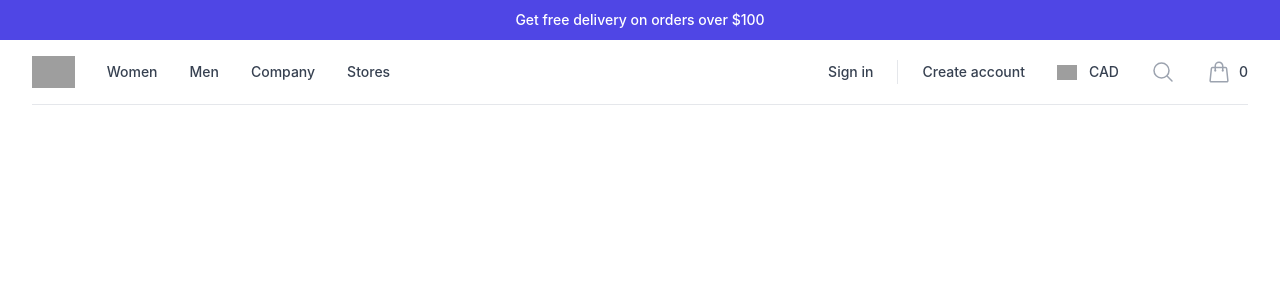
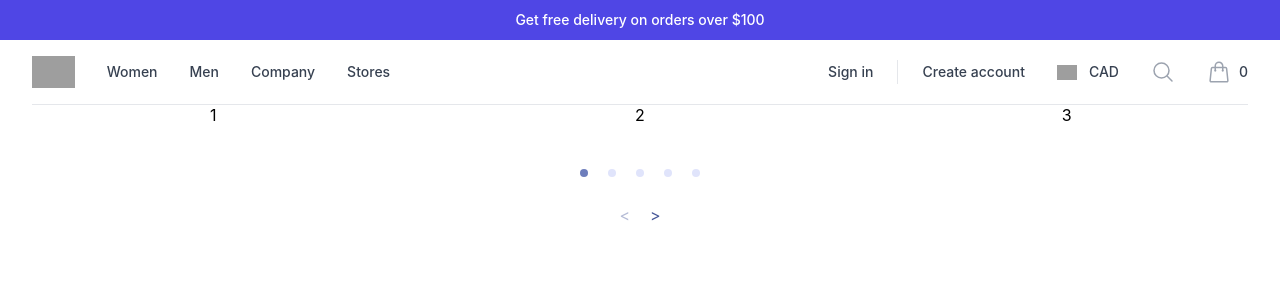
Before and after one commit to hassanupmyranks/E-Commerce-Shopping-Website, a React (Create React App) app in the folder e-commerce/: page / in a window 1280 px wide. Shown: the top 300 px of the page. Built offline with nearby package versions, Linux system fonts and the light colour scheme; grey boxes are pictures that could not be loaded.

Commit message:
e-commerce-2

```diff
--- a/e-commerce/package.json
+++ b/e-commerce/package.json
@@ -15,7 +15,10 @@
     "react": "^18.3.1",
     "react-alice-carousel": "^2.9.1",
     "react-dom": "^18.3.1",
+    "react-router-dom": "^6.23.1",
     "react-scripts": "5.0.1",
+    "router": "^1.3.8",
+    "routes": "^2.1.0",
     "web-vitals": "^2.1.4"
   },
   "scripts": {
--- a/e-commerce/src/App.js
+++ b/e-commerce/src/App.js
@@ -1,10 +1,11 @@
 import './App.css';
-import Navigation from './customer/component/Navigation/Navigation';
+import { Carousel, Navigation } from './customer/component';
 
 function App() {
   return (
     <div className="App">
       <Navigation />
+      <Carousel />
     </div>
   );
 }
--- /dev/null
+++ b/e-commerce/src/customer/component/HomeCarosel/MainCarosel.jsx
@@ -0,0 +1,26 @@
+import React from 'react';
+import AliceCarousel from 'react-alice-carousel';
+import 'react-alice-carousel/lib/alice-carousel.css';
+
+const responsive = {
+    0: { items: 1 },
+    568: { items: 2 },
+    1024: { items: 3 },
+};
+
+const items = [
+    <div className="item" data-value="1">1</div>,
+    <div className="item" data-value="2">2</div>,
+    <div className="item" data-value="3">3</div>,
+    <div className="item" data-value="4">4</div>,
+    <div className="item" data-value="5">5</div>,
+];
+
+export const Carousel = () => (
+    <AliceCarousel
+        mouseTracking
+        items={items}
+        responsive={responsive}
+        controlsStrategy="alternate"
+    />
+);
--- /dev/null
+++ b/e-commerce/src/customer/component/index.jsx
@@ -0,0 +1,6 @@
+import Navigation from "./Navigation/Navigation";
+import { Carousel } from "./HomeCarosel/MainCarosel";
+export {
+    Navigation,
+    Carousel
+};
--- /dev/null
+++ b/e-commerce/src/dd/xx.js
@@ -0,0 +1 @@
+dd
```
Also changed, not shown: e-commerce/src/assests/index.jsx (added), e-commerce/src/constant/index.jsx (added), 2 other files (tests, documents, lock files or other folders).
